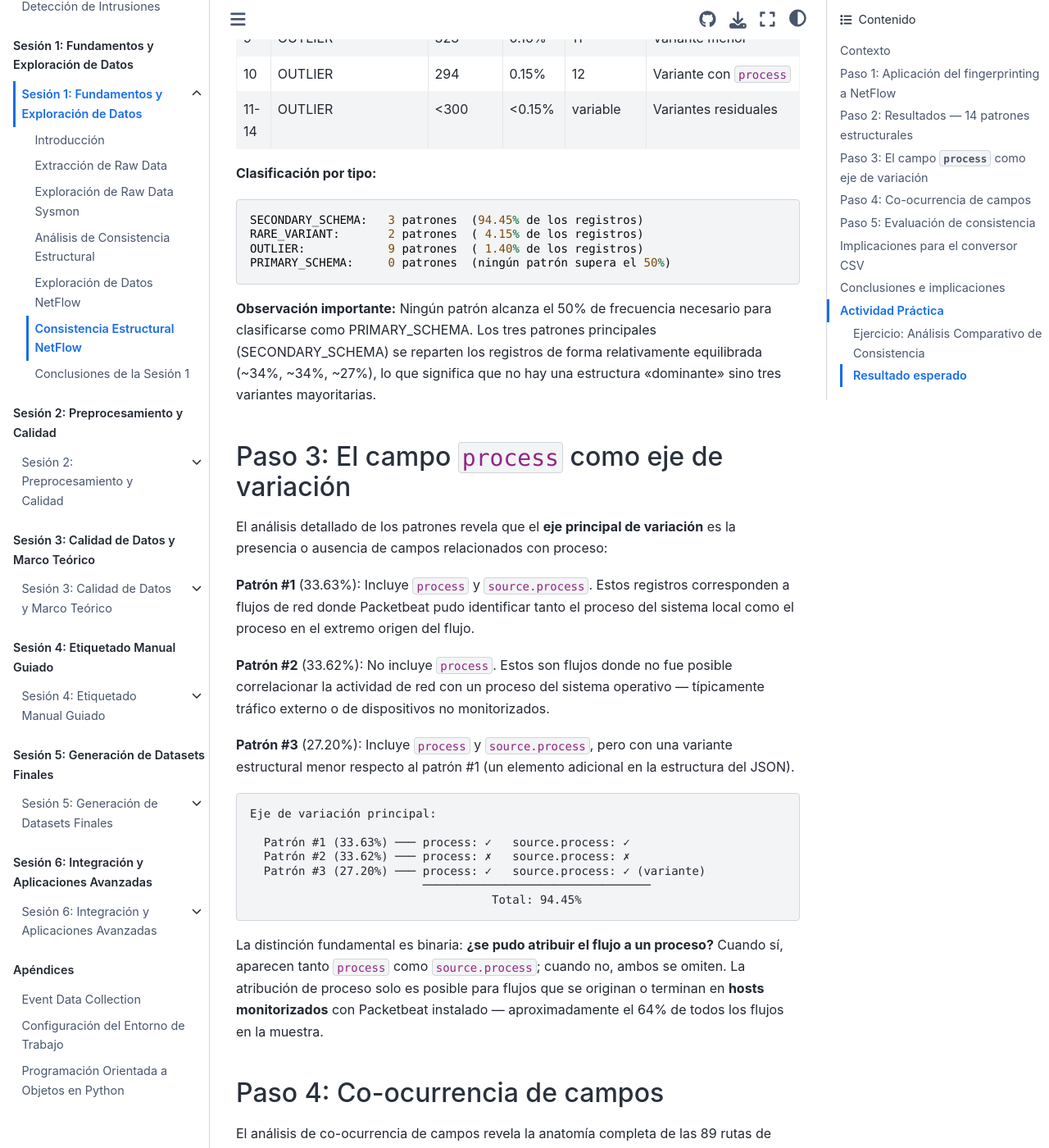
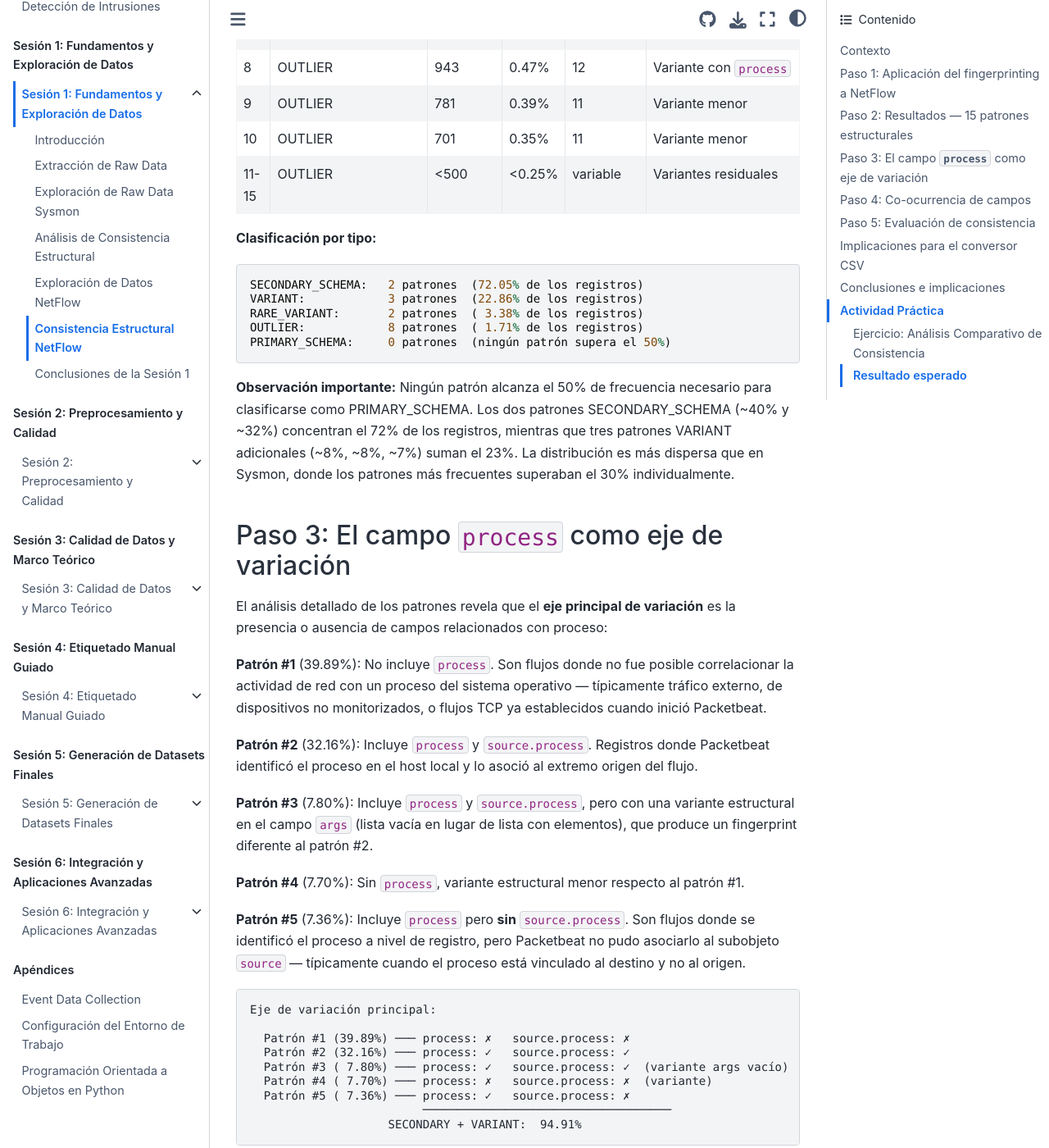
Before and after one commit to ollerenac/curso2026, a Jupyter Book: the page built from sesion-1/5-consistencia-netflow.md, in a window 1280 px wide and 1400 px high, scrolled down 3546 px. Shown: the whole window at 82% size. Built offline with Jupyter Book 1.0.4 settings and Sphinx 7.4.7 and the Sphinx Book theme 1.1.4, drawn with Linux system fonts in a browser that asks for light colours; some of the changed text lies outside the part shown.

Commit message:
fix(sesion-1): update 5a notebook outputs and correct MD with run-01 results
Actual results from run-01 (569,443 records) differ from original run:
- Patterns: 14 → 15 unique structural patterns
- Classification: 3 SECONDARY → 2 SECONDARY + 3 VARIANT (no RARE became VARIANT)
- Top-3 coverage: 94.5% → 79.8% (more dispersed distribution)
- Top-5 coverage: 98.6% → 94.9%
- Always present fields: 64 → 62 (destination.bytes/packets now at 90.1%)
- Conditional fields: 17 → 27 (destination.process now 8.0%, was 2.8%)
- Rare fields: 8 → 0 (destination.process moved to conditional tier)
- process: 64.0% → 49.2%, source.process: 61.2% → 41.2%
- New pattern #5 (7.36%): process WITHOUT source.process

Updated MD sections: Paso 2 (table + classification), Paso 3 (descriptions + diagram),
Paso 4 (field table + detail block + hallazgo), Paso 5 (metrics + comparison table),
Conclusions, Implications table.

Co-Authored-By: Claude Sonnet 4.6 <noreply@anthropic.com>

````diff
--- a/sesion-1/5-consistencia-netflow.md
+++ b/sesion-1/5-consistencia-netflow.md
@@ -89,65 +89,72 @@ Contraste de fingerprinting:
   NetFlow:  {campo1: {subcampo: "str"}, campo2: "int"}    →  MD5
 ```
 
-## Paso 2: Resultados — 14 patrones estructurales
+## Paso 2: Resultados — 15 patrones estructurales
 
 El fingerprinting de 200,000 registros muestreados produce los siguientes resultados:
 
 ```
-Patrones estructurales únicos:   14
+Patrones estructurales únicos:   15
 Registros analizados:            200,000
 Ratio de diversidad estructural: 0.007%
-Patrón más frecuente:            67,260 registros (33.63%)
+Patrón más frecuente:            79,773 registros (39.89%)
 ```
 
-A diferencia de Sysmon, donde cada patrón correspondía a un EventID, aquí no existe ese discriminador natural. Los 14 patrones se clasifican por frecuencia:
+A diferencia de Sysmon, donde cada patrón correspondía a un EventID, aquí no existe ese discriminador natural. Los 15 patrones se clasifican por frecuencia:
 
 | # | Clasificación | Registros | % | Campos 1er nivel | Características |
 |---|--------------|-----------|---|-------------------|-----------------|
-| 1 | SECONDARY_SCHEMA | 67,260 | 33.63% | 12 | `process` + `source.process` |
-| 2 | SECONDARY_SCHEMA | 67,235 | 33.62% | 11 | Sin `process` |
-| 3 | SECONDARY_SCHEMA | 54,406 | 27.20% | 12 | `process` + `source.process` (variante) |
-| 4 | RARE_VARIANT | 5,253 | 2.63% | 12 | `process` sin `source.process` |
-| 5 | RARE_VARIANT | 3,037 | 1.52% | 11 | Sin `process` (variante) |
-| 6 | OUTLIER | 708 | 0.35% | 11 | Variante menor |
-| 7 | OUTLIER | 583 | 0.29% | 12 | Variante con `process` |
-| 8 | OUTLIER | 549 | 0.27% | 11 | Variante menor |
-| 9 | OUTLIER | 323 | 0.16% | 11 | Variante menor |
-| 10 | OUTLIER | 294 | 0.15% | 12 | Variante con `process` |
-| 11-14 | OUTLIER | <300 | <0.15% | variable | Variantes residuales |
+| 1 | SECONDARY_SCHEMA | 79,773 | 39.89% | 11 | Sin `process` |
+| 2 | SECONDARY_SCHEMA | 64,313 | 32.16% | 12 | `process` + `source.process` |
+| 3 | VARIANT | 15,593 | 7.80% | 12 | `process` + `source.process` (variante) |
+| 4 | VARIANT | 15,397 | 7.70% | 11 | Sin `process` (variante) |
+| 5 | VARIANT | 14,727 | 7.36% | 12 | `process` sin `source.process` |
+| 6 | RARE_VARIANT | 4,560 | 2.28% | 11 | Variante menor sin `process` |
+| 7 | RARE_VARIANT | 2,196 | 1.10% | 12 | `process` + `source.process` (variante) |
+| 8 | OUTLIER | 943 | 0.47% | 12 | Variante con `process` |
+| 9 | OUTLIER | 781 | 0.39% | 11 | Variante menor |
+| 10 | OUTLIER | 701 | 0.35% | 11 | Variante menor |
+| 11-15 | OUTLIER | <500 | <0.25% | variable | Variantes residuales |
 
 **Clasificación por tipo:**
 
 ```
-SECONDARY_SCHEMA:   3 patrones  (94.45% de los registros)
-RARE_VARIANT:       2 patrones  ( 4.15% de los registros)
-OUTLIER:            9 patrones  ( 1.40% de los registros)
+SECONDARY_SCHEMA:   2 patrones  (72.05% de los registros)
+VARIANT:            3 patrones  (22.86% de los registros)
+RARE_VARIANT:       2 patrones  ( 3.38% de los registros)
+OUTLIER:            8 patrones  ( 1.71% de los registros)
 PRIMARY_SCHEMA:     0 patrones  (ningún patrón supera el 50%)
 ```
 
-**Observación importante:** Ningún patrón alcanza el 50% de frecuencia necesario para clasificarse como PRIMARY_SCHEMA. Los tres patrones principales (SECONDARY_SCHEMA) se reparten los registros de forma relativamente equilibrada (~34%, ~34%, ~27%), lo que significa que no hay una estructura "dominante" sino tres variantes mayoritarias.
+**Observación importante:** Ningún patrón alcanza el 50% de frecuencia necesario para clasificarse como PRIMARY_SCHEMA. Los dos patrones SECONDARY_SCHEMA (~40% y ~32%) concentran el 72% de los registros, mientras que tres patrones VARIANT adicionales (~8%, ~8%, ~7%) suman el 23%. La distribución es más dispersa que en Sysmon, donde los patrones más frecuentes superaban el 30% individualmente.
 
 ## Paso 3: El campo `process` como eje de variación
 
 El análisis detallado de los patrones revela que el **eje principal de variación** es la presencia o ausencia de campos relacionados con proceso:
 
-**Patrón #1** (33.63%): Incluye `process` y `source.process`. Estos registros corresponden a flujos de red donde Packetbeat pudo identificar tanto el proceso del sistema local como el proceso en el extremo origen del flujo.
+**Patrón #1** (39.89%): No incluye `process`. Son flujos donde no fue posible correlacionar la actividad de red con un proceso del sistema operativo — típicamente tráfico externo, de dispositivos no monitorizados, o flujos TCP ya establecidos cuando inició Packetbeat.
 
-**Patrón #2** (33.62%): No incluye `process`. Estos son flujos donde no fue posible correlacionar la actividad de red con un proceso del sistema operativo — típicamente tráfico externo o de dispositivos no monitorizados.
+**Patrón #2** (32.16%): Incluye `process` y `source.process`. Registros donde Packetbeat identificó el proceso en el host local y lo asoció al extremo origen del flujo.
 
-**Patrón #3** (27.20%): Incluye `process` y `source.process`, pero con una variante estructural menor respecto al patrón #1 (un elemento adicional en la estructura del JSON).
+**Patrón #3** (7.80%): Incluye `process` y `source.process`, pero con una variante estructural en el campo `args` (lista vacía en lugar de lista con elementos), que produce un fingerprint diferente al patrón #2.
+
+**Patrón #4** (7.70%): Sin `process`, variante estructural menor respecto al patrón #1.
+
+**Patrón #5** (7.36%): Incluye `process` pero **sin** `source.process`. Son flujos donde se identificó el proceso a nivel de registro, pero Packetbeat no pudo asociarlo al subobjeto `source` — típicamente cuando el proceso está vinculado al destino y no al origen.
 
 ```
 Eje de variación principal:
 
-  Patrón #1 (33.63%) ─── process: ✓   source.process: ✓
-  Patrón #2 (33.62%) ─── process: ✗   source.process: ✗
-  Patrón #3 (27.20%) ─── process: ✓   source.process: ✓ (variante)
-                         ─────────────────────────────────
-                                   Total: 94.45%
+  Patrón #1 (39.89%) ─── process: ✗   source.process: ✗
+  Patrón #2 (32.16%) ─── process: ✓   source.process: ✓
+  Patrón #3 ( 7.80%) ─── process: ✓   source.process: ✓  (variante args vacío)
+  Patrón #4 ( 7.70%) ─── process: ✗   source.process: ✗  (variante)
+  Patrón #5 ( 7.36%) ─── process: ✓   source.process: ✗
+                         ────────────────────────────────────
+                    SECONDARY + VARIANT:  94.91%
 ```
 
-La distinción fundamental es binaria: **¿se pudo atribuir el flujo a un proceso?** Cuando sí, aparecen tanto `process` como `source.process`; cuando no, ambos se omiten. La atribución de proceso solo es posible para flujos que se originan o terminan en **hosts monitorizados** con Packetbeat instalado — aproximadamente el 64% de todos los flujos en la muestra.
+La distinción principal sigue siendo **¿se pudo atribuir el flujo a un proceso?** Cuando sí, aparece `process`; cuando no, se omite. Sin embargo, a diferencia de lo que podría esperarse, la presencia de `process` no garantiza la presencia de `source.process` — el patrón #5 demuestra que ~7% de los flujos tienen proceso a nivel de registro pero sin atribución al subobjeto origen. La atribución de proceso solo es posible para flujos que se originan o terminan en **hosts monitorizados** con Packetbeat instalado — aproximadamente el 49% de todos los flujos en la muestra.
 
 ## Paso 4: Co-ocurrencia de campos
 
@@ -162,24 +169,26 @@ Los campos se distribuyen en tres categorías claras:
 
 | Categoría | Cantidad | Presencia | Ejemplos |
 |-----------|----------|-----------|----------|
-| Siempre presentes | 64 | 100.0% | `agent.*`, `destination.mac`, `network.*`, `source.bytes` |
-| Condicionales | 17 | 61-64% | `process.*` (64.0%), `source.process.*` (61.2%) |
-| Raros | 8 | 2.8% | `destination.process.*` |
+| Siempre presentes | 62 | 100.0% | `agent.*`, `destination.mac`, `network.*`, `source.bytes` |
+| Condicionales | 27 | 8-90% | `process.*` (49.2%), `source.process.*` (41.2%), `destination.process.*` (8.0%), `destination.bytes` (90.1%) |
+| Raros | 0 | — | — |
 
 **Detalle de los campos condicionales:**
 
 ```
-process.*                (9 rutas)    → 128,035 registros (64.0%)
-source.process.*         (8 rutas)    → 122,460 registros (61.2%)
+process.*                (9 rutas)    →  98,340 registros (49.2%)
+source.process.*         (8 rutas)    →  82,359 registros (41.2%)
+destination.process.*    (8 rutas)    →  15,981 registros ( 8.0%)
 
-destination.process.*    (8 rutas)    →   5,575 registros ( 2.8%)
+destination.bytes        (1 ruta)     → 180,198 registros (90.1%)
+destination.packets      (1 ruta)     → 180,198 registros (90.1%)
 ```
 
-La diferencia entre `process` (64.0%) y `source.process` (61.2%) indica que hay un 2.8% de registros donde el proceso se identifica a nivel de registro pero no en el subobjeto `source`. Estos son precisamente los registros del **patrón #4** (RARE_VARIANT, 2.63%), donde el proceso está asociado al destino y no al origen del flujo.
+La diferencia entre `process` (49.2%) y `source.process` (41.2%) indica que hay un ~8% de registros donde el proceso se identifica a nivel de registro pero no en el subobjeto `source`. Estos son precisamente los registros del **patrón #5** (VARIANT, 7.36%), donde el proceso está asociado al host local pero sin atribución al extremo origen del flujo.
 
-El campo `destination.process` aparece en solo el 2.8% de los registros — estos son flujos donde Packetbeat también pudo identificar el proceso receptor en el host destino. Cada grupo de campos `destination.process.*` incluye 8 subrutas (`args`, `start`, `name`, `working_directory`, `pid`, `executable`, `ppid`) que siempre aparecen o desaparecen en bloque — nunca de forma parcial.
+El campo `destination.process` aparece en el 8.0% de los registros — flujos donde Packetbeat también pudo identificar el proceso receptor en el host destino. En el run original este porcentaje era solo 2.8%; el incremento en `run-01` refleja diferencias en la naturaleza del tráfico APT capturado. Cada grupo de campos `destination.process.*` incluye 8 subrutas (`args`, `start`, `name`, `working_directory`, `pid`, `executable`, `ppid`) que siempre aparecen o desaparecen en bloque — nunca de forma parcial.
 
-**Hallazgo clave:** Los 64 campos siempre presentes incluyen toda la infraestructura de metadatos (`agent.*`, `elastic_agent.*`, `ecs.*`, `data_stream.*`), las métricas de red (`source.bytes`, `source.packets`, `destination.mac`, `network.*`), y la información del host (`host.hostname`, `host.os.*`). Esto significa que el **núcleo de la información de red está siempre completo** — solo la atribución a proceso es variable.
+**Hallazgo clave:** Los 62 campos siempre presentes incluyen toda la infraestructura de metadatos (`agent.*`, `elastic_agent.*`, `ecs.*`, `data_stream.*`) y la información del host (`host.hostname`, `host.os.*`). Notablemente, `destination.bytes` y `destination.packets` solo aparecen en el 90.1% de los registros — los flujos donde no se midió el tráfico bidireccional completo quedan sin estos valores. El **núcleo de la información de red está presente en la gran mayoría de los registros**, pero no es absolutamente universal como en el dominio Sysmon.
 
 ## Paso 5: Evaluación de consistencia
 
@@ -187,14 +196,14 @@ El reporte de consistencia del notebook 3b concluye con la evaluación:
 
 ```
 MÉTRICAS DE CONSISTENCIA:
-   Patrones estructurales únicos:       14
-   Patrones Primary/Secondary:           3
+   Patrones estructurales únicos:       15
+   Patrones Primary/Secondary:           2
    Ratio de diversidad estructural:      0.007%
 
 ANÁLISIS DE COBERTURA:
-   Top 3 patrones cubren:   94.5% de los datos
-   Top 5 patrones cubren:   98.6% de los datos
-   Top 10 patrones cubren:  99.8% de los datos
+   Top 3 patrones cubren:   79.8% de los datos
+   Top 5 patrones cubren:   94.9% de los datos
+   Top 10 patrones cubren:  99.5% de los datos
 
 EVALUACIÓN GENERAL: MODERADAMENTE CONSISTENTE
 ```
@@ -205,14 +214,14 @@ La comparación directa entre ambos dominios revela por qué las evaluaciones di
 
 | Métrica | Sysmon | NetFlow |
 |---------|--------|---------|
-| Patrones únicos | 19 | 14 |
+| Patrones únicos | 19 | 15 |
 | Consistencia intra-tipo | 100% (cada EventID = 1 patrón) | N/A (sin tipos) |
-| Cobertura top-3 | ~77.8% | ~94.5% |
-| Cobertura top-5 | ~93.9% | ~98.6% |
-| Campos siempre presentes | 2 (de 74) | 64 (de 89) |
+| Cobertura top-3 | ~77.8% | ~79.8% |
+| Cobertura top-5 | ~93.9% | ~94.9% |
+| Campos siempre presentes | 2 (de 74) | 62 (de 89) |
 | Evaluación | ALTAMENTE CONSISTENTE | MODERADAMENTE CONSISTENTE |
 
-**¿Por qué Sysmon es "altamente consistente" con más patrones (19 vs 14)?**
+**¿Por qué Sysmon es "altamente consistente" con más patrones (19 vs 15)?**
 
 La respuesta está en el **discriminador de tipo**. Sysmon tiene el campo `EventID` que actúa como discriminador natural: cada EventID produce siempre la misma estructura de campos, sin excepciones. Hay 19 patrones porque hay 19 EventIDs distintos, y la correspondencia es perfecta 1:1.
 
@@ -226,9 +235,9 @@ La estrategia de conversión JSONL a CSV para NetFlow debe contemplar las tres c
 
 | Categoría | Cantidad | Estrategia de extracción |
 |-----------|----------|--------------------------|
-| Siempre presentes | 64 campos | Extracción estándar directa |
-| Condicionales | 17 campos | Valores por defecto (`None`/vacío) cuando ausentes |
-| Raros | 8 campos | Incluidos en el CSV pero frecuentemente vacíos |
+| Siempre presentes | 62 campos | Extracción estándar directa |
+| Condicionales | 27 campos | Valores por defecto (`None`/vacío) cuando ausentes |
+| Raros | 0 campos | — |
 
 A diferencia del conversor Sysmon — que usa un esquema fijo por EventID — el conversor NetFlow debe emplear un **esquema unificado** con manejo de nulos para los campos opcionales. Esto se implementa con la función `get_nested_value()` de la sección anterior, que devuelve un valor por defecto cuando la ruta no existe en el registro.
 
@@ -236,11 +245,11 @@ A diferencia del conversor Sysmon — que usa un esquema fijo por EventID — el
 
 El análisis de consistencia estructural de NetFlow revela un panorama cualitativamente distinto al de Sysmon:
 
-1. **Menos patrones, menor consistencia (14 vs 19)**: Puede parecer contraintuitivo que 14 patrones produzcan una evaluación de MODERADAMENTE CONSISTENTE mientras que 19 patrones producen ALTAMENTE CONSISTENTE. La diferencia está en la **naturaleza** de la variación: en Sysmon, cada patrón corresponde a un EventID conocido y predecible; en NetFlow, los 14 patrones reflejan combinaciones impredecibles de campos opcionales.
+1. **Menos patrones, menor consistencia (15 vs 19)**: Puede parecer contraintuitivo que 14 patrones produzcan una evaluación de MODERADAMENTE CONSISTENTE mientras que 19 patrones producen ALTAMENTE CONSISTENTE. La diferencia está en la **naturaleza** de la variación: en Sysmon, cada patrón corresponde a un EventID conocido y predecible; en NetFlow, los 14 patrones reflejan combinaciones impredecibles de campos opcionales.
 
 2. **Un solo eje de variación**: Toda la diversidad estructural se reduce a una pregunta binaria: ¿se pudo atribuir el flujo de red a un proceso? Cuando sí, aparecen `process` y `source.process`; cuando no, ambos se omiten. Esta atribución depende de factores operativos (si Packetbeat monitoriza el host), no del tipo de evento.
 
-3. **Núcleo estable de 64 campos**: De las 89 rutas de campo, 64 están presentes en el 100% de los registros. Toda la infraestructura de red (`source.*`, `destination.*`, `network.*`) está siempre completa — solo la atribución a proceso es variable. Esto contrasta con Sysmon, donde solo 2 campos (`UtcTime`, `RuleName`) son universales.
+3. **Núcleo estable de 62 campos**: De las 89 rutas de campo, 62 están presentes en el 100% de los registros. La mayor parte de la infraestructura de red está siempre completa, aunque `destination.bytes` y `destination.packets` solo aparecen en el 90.1% de los flujos — solo la atribución a proceso y la medición completa del destino son variables. Esto contrasta con Sysmon, donde solo 2 campos (`UtcTime`, `RuleName`) son universales.
 
 4. **Variación determinista vs estocástica**: En Sysmon, conocer el EventID permite predecir exactamente qué campos contendrá el registro. En NetFlow, no existe esa predicción — la presencia de `process` depende de si el host estaba monitorizado en el momento del flujo. Esta distinción tiene consecuencias directas para el diseño de los conversores CSV.
 
````
Also changed, not shown: 1 other file.
